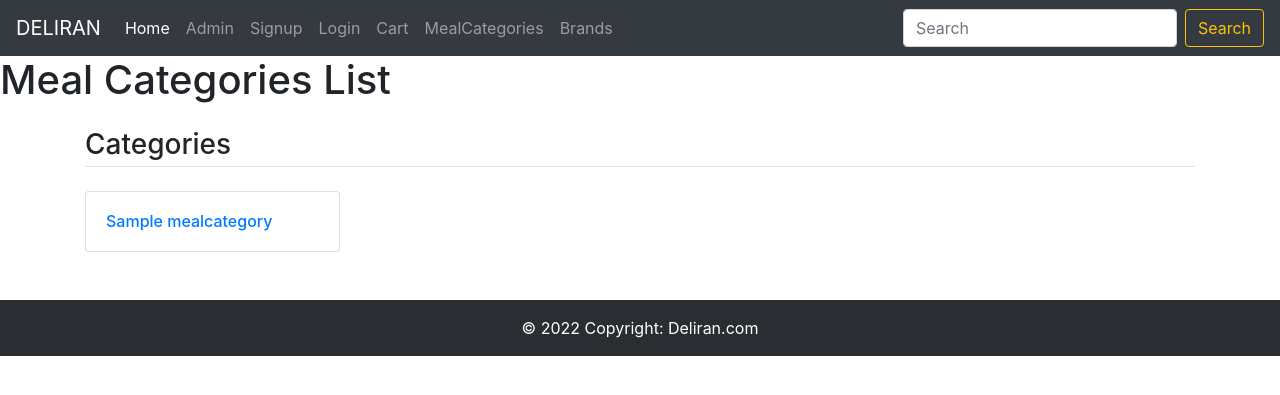
After one commit to delaramghaemmaghami/Maktab_Final_Project, a Django app: page /restaurant/meal-category-list/ in a window 1280 px wide. The commit adds this page. Shown: the top 395 px of the page. Run offline with Django 3.2, Linux system fonts and the light colour scheme; tables that the repository leaves empty hold one stand-in row (values such as "Sample post"); some libraries are stand-ins or nearby versions.

Commit message:
Meal categories are shown

```diff
--- a/SRC/config/urls.py
+++ b/SRC/config/urls.py
@@ -21,5 +21,5 @@ urlpatterns = [
     path('admin/', admin.site.urls),
     path("accounts/", include("accounts.urls")),
     path("accounts/", include("django.contrib.auth.urls")),
-    path("", TemplateView.as_view(template_name="home.html"), name="home")
+    path("restaurant/", include("restaurant.urls"))
 ]
--- /dev/null
+++ b/SRC/restaurant/urls.py
@@ -0,0 +1,8 @@
+from django.urls import path
+from .views import *
+
+
+urlpatterns = [
+    path("", home, name="home"),
+    path("meal-category-list/", meal_category_list, name="meal_category_list")
+]
--- a/SRC/restaurant/views.py
+++ b/SRC/restaurant/views.py
@@ -1,3 +1,11 @@
 from django.shortcuts import render
+from .models import *
 
-# Create your views here.
+
+def home(request):
+    return render(request, "home.html")
+
+
+def meal_category_list(request):
+    data = MealCategory.objects.all().order_by("-id")
+    return render(request, "restaurant/meal_category_list.html", {"data": data})
--- a/SRC/templates/base.html
+++ b/SRC/templates/base.html
@@ -30,7 +30,7 @@
             <a class="nav-link" href="#">Cart</a>
           </li>
           <li class="nav-item">
-            <a class="nav-link" href="#">Categories</a>
+            <a class="nav-link" href="{% url 'meal_category_list' %}">MealCategories</a>
           </li>
           <li class="nav-item">
             <a class="nav-link" href="#">Brands</a>
--- /dev/null
+++ b/SRC/templates/restaurant/meal_category_list.html
@@ -0,0 +1,31 @@
+{% extends "base.html" %}
+
+{% load static %}
+
+{% block style %}
+    <link rel="stylesheet" href="{% static '' %}">
+{% endblock style %}
+
+{% block title %}
+    CATEGORIES
+{% endblock title %}
+
+{% block content %}
+	<h1>Meal Categories List</h1>
+	<main class="container my-4">
+		<h3 class="my-4 border-bottom pb-1">Categories</h3>
+		<div class="row">
+			{% if data %}
+				{% for cat in data %}
+					<div class="col-md-3 mb-4">
+						<div class="card shadow">
+						  <div class="card-body">
+							<h6 class="card-text"><a href="#">{{cat.name}}</a></h6>
+						  </div>
+						</div>
+					</div>
+				{% endfor %}
+			{% endif %}
+		</div>
+	</main>
+{% endblock content %}
```
